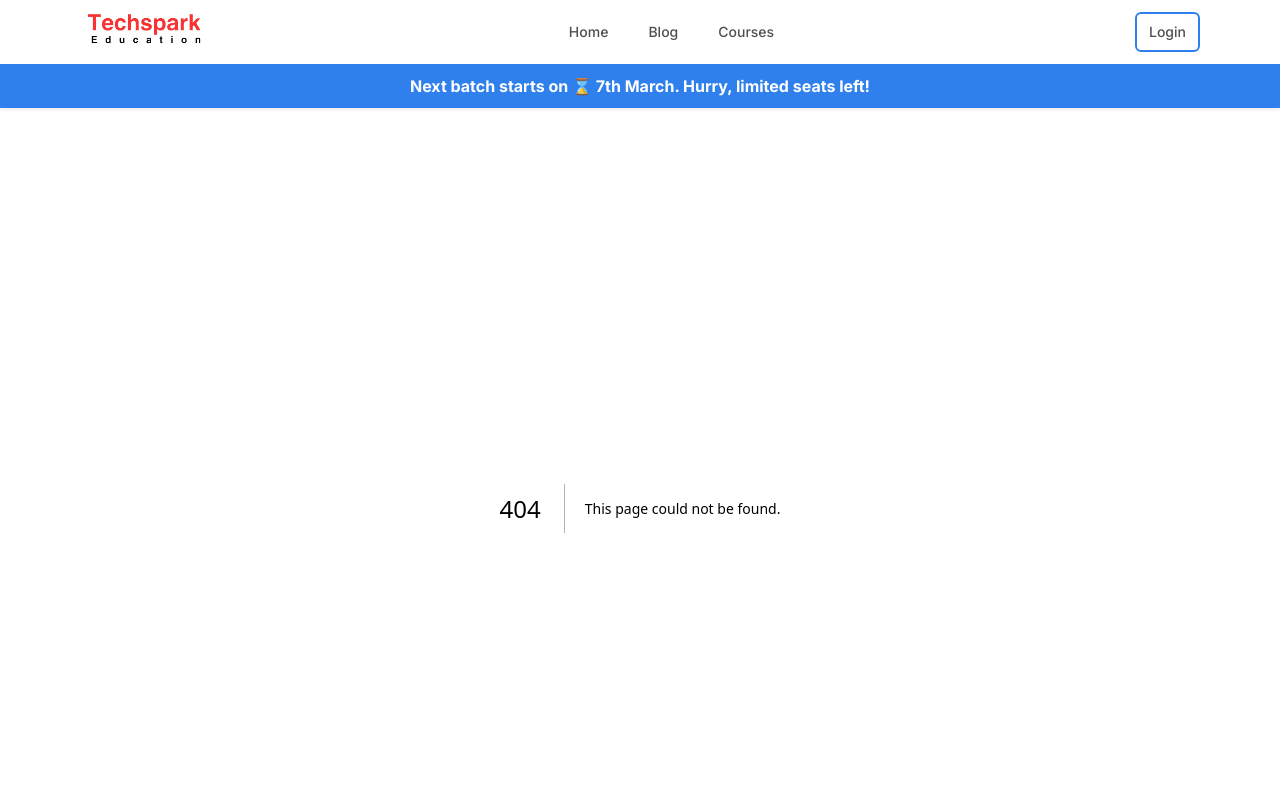
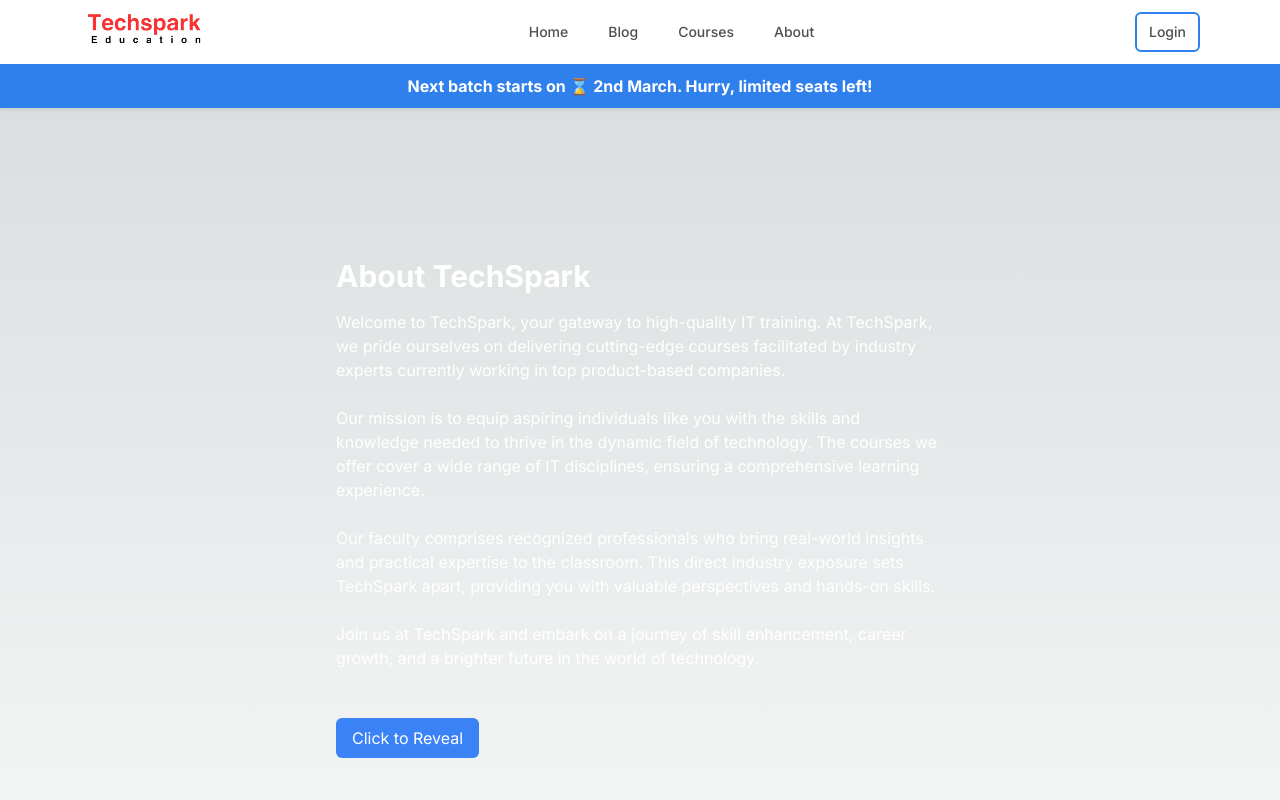
Before and after one commit to shubhamdixit863/techsparkfe, a Next.js app: page /about in a window 1280 px wide. Before the commit this address had no page. Shown: the top 800 px of the page. Built offline with nearby package versions, Linux system fonts and the light colour scheme.

Commit message:
about pages

```diff
--- /dev/null
+++ b/src/app/about/page.js
@@ -0,0 +1,46 @@
+// pages/about.js
+"use client"
+import React from 'react';
+
+const About = () => {
+  const handleTextAnimation = () => {
+    const textContainer = document.getElementById('text-container');
+    textContainer.classList.add('animate-slide-in');
+  };
+
+  return (
+    <div className="flex items-center justify-center h-screen">
+      <div className="w-10/12 md:w-8/12 lg:w-6/12 text-white p-4">
+        <h1 className="text-3xl font-bold mb-4 text-white">About TechSpark</h1>
+        <p className="text-white-600 mb-6">
+          Welcome to TechSpark, your gateway to high-quality IT training. At TechSpark, we pride ourselves on delivering cutting-edge courses facilitated by industry experts currently working in top product-based companies.
+        </p>
+        <p className="text-white-600 mb-6">
+          Our mission is to equip aspiring individuals like you with the skills and knowledge needed to thrive in the dynamic field of technology. The courses we offer cover a wide range of IT disciplines, ensuring a comprehensive learning experience.
+        </p>
+        <p className="text-white-600 mb-6">
+          Our faculty comprises recognized professionals who bring real-world insights and practical expertise to the classroom. This direct industry exposure sets TechSpark apart, providing you with valuable perspectives and hands-on skills.
+        </p>
+        <p className="text-white-600 mb-6">
+          Join us at TechSpark and embark on a journey of skill enhancement, career growth, and a brighter future in the world of technology.
+        </p>
+        <div
+          id="text-container"
+          className="hidden transform translate-x-[-100%] transition-transform duration-500 ease-in-out"
+        >
+          <p className="text-black">
+            Start your learning journey with us today!
+          </p>
+        </div>
+        <button
+          onClick={handleTextAnimation}
+          className="mt-6 px-4 py-2 bg-blue-500 text-white rounded-md hover:bg-blue-600 focus:outline-none focus:ring focus:border-blue-300"
+        >
+          Click to Reveal
+        </button>
+      </div>
+    </div>
+  );
+};
+
+export default About;
--- a/src/app/components/Banner.js
+++ b/src/app/components/Banner.js
@@ -6,7 +6,7 @@
 const Banner = () => {
     return (
 
-        <div className="flex flex-wrap items-center justify-between bg-white p-5 md:p-10 h-screen">
+        <div className="flex flex-wrap items-center justify-between  bg-white p-5 md:p-10 h-screen">
         {/* Left side with image and text */}
         <div className="w-full md:w-1/2 flex flex-col items-center md:items-start text-center md:text-left">
             <Image src="/banner.jpg" alt="Banner Image" width={400} height={250} className="rounded-lg hidden md:block mx-auto" />
--- a/src/app/components/CourseScrollArea.js
+++ b/src/app/components/CourseScrollArea.js
@@ -29,13 +29,13 @@
 
   const scrollLeft = () => {
     if (scrollContainerRef.current) {
-      scrollContainerRef.current.scrollBy({ left: -200, behavior: "smooth" });
+      scrollContainerRef.current.scrollBy({ left: -600, behavior: "smooth" });
     }
   };
 
   const scrollRight = () => {
     if (scrollContainerRef.current) {
-      scrollContainerRef.current.scrollBy({ left: 200, behavior: "smooth" });
+      scrollContainerRef.current.scrollBy({ left: 600, behavior: "smooth" });
     }
   };
 
--- a/src/app/components/Footer.js
+++ b/src/app/components/Footer.js
@@ -57,6 +57,7 @@
           {/* Social Media Links */}
 
           <div className="flex mt-4 justify-center items-center space-x-12">
+            {/* <h2>Follow Us</h2> */}
   <a href="#" className="text-white hover:text-blue-500 font-bold" style={{ marginRight: '0.5rem' }}><i className="fab fa-facebook"></i></a>
   <a href="#" className="text-white hover:text-blue-500" style={{ marginRight: '0.5rem' }}><i className="fab fa-twitter"></i></a>
   <a href="#" className="text-white hover:text-blue-500"><i className="fab fa-linkedin"></i></a>
--- a/src/app/components/Navbar.js
+++ b/src/app/components/Navbar.js
@@ -29,6 +29,9 @@
 
             <Link href="/course" className="text-menu-gray hover:text-black px-3 py-2 rounded-md text-sm font-medium">
                 Courses
+            </Link>
+            <Link href="/about" className="text-menu-gray hover:text-black px-3 py-2 rounded-md text-sm font-medium">
+                About
             </Link>
 
                     </div>
@@ -66,8 +69,8 @@
             </div>
         </div>
 
-<div className="announce-bar md:text-sm lg:text-base">
-  <p>Next batch starts on ⌛️ 7th March. Hurry, limited seats left!</p>
+<div className="announce-bar ps-1 md:text-sm lg:text-base">
+  <p>Next batch starts on ⌛️ 2nd March. Hurry, limited seats left!</p>
 </div>
       </>
     );
--- a/src/app/components/PopUpform.js
+++ b/src/app/components/PopUpform.js
@@ -18,36 +18,58 @@
     });
   };
 
-  //submit the form
   const handleSubmit = async (e) => {
     e.preventDefault();
 
     try {
       const response = await axios.post("api-endpoint", formData);
       console.log("Submitted Data:", formData);
-      // Clear the form data
       setFormData({
         fullName: '',
         email: '',
         mobile: '',
       });
       console.log("Response from backend:", response.data);
-      onClose()
+      onClose();
     } catch (error) {
-      // Handle errors
       console.error("Error:", error.message);
     }
-    onClose()
+    onClose();
   };
-
 
   return (
     <div className="fixed inset-0 flex items-center justify-center bg-black bg-opacity-50">
-      <div className="bg-white p-6 rounded-md">
-        <h2 className="font-semibold mb-4 text-black">Fill The Application Form To Download The Brochure</h2>
+      <div className="bg-white pb-5 px-5 rounded-md relative md:m-2">
+        {/* Close button */}
+        <button
+          className= "relative top-0 left-full text-black hover:text-gray-800 hover:rounded-full hover:bg-gray-500"
+          onClick={onClose}
+        >
+          <svg
+            xmlns="http://www.w3.org/2000/svg"
+            viewBox="0 0 24 24"
+            width="24"
+            height="24"
+            color="#000000"
+            fill="none"
+          >
+            <path
+              d="M18 6L12 12M12 12L6 18M12 12L18 18M12 12L6 6"
+              stroke="currentColor"
+              strokeWidth="1.5"
+              strokeLinecap="round"
+              strokeLinejoin="round"
+            />
+          </svg>
+        </button>
+
+        <h2 className="font-semibold mb-4 text-black">
+          Fill The Application Form To Download The Brochure
+        </h2>
+
         <form>
           <div className="mb-4">
-            <label htmlFor="fullName" className="block text-sm font-medium text-gray-700">
+            <label htmlFor="fullName" className="block text-sm font-medium text-black">
               Full Name
             </label>
             <input
@@ -59,7 +81,7 @@
             />
           </div>
           <div className="mb-4">
-            <label htmlFor="email" className="block text-sm font-medium text-gray-700">
+            <label htmlFor="email" className="block text-sm font-medium text-black">
               Email
             </label>
             <input
```
